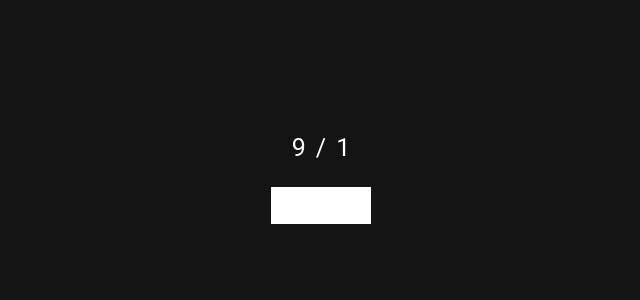
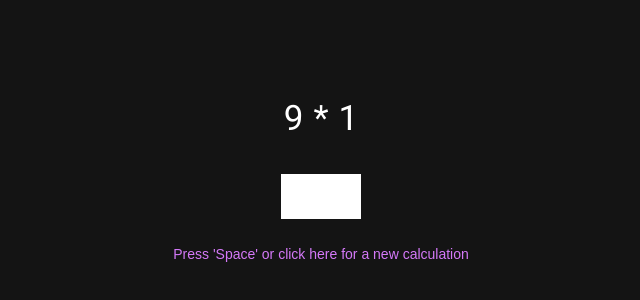
Before and after one commit to tomniekerken/Simple-Calculation-Training, a plain HTML site: page index.html in a window 1280 px wide. Shown: the part 222-522 px from the top of the page, without its empty margins (319-959 px from the left). Drawn offline with Linux system fonts and the light colour scheme.

Commit message:
Fast calculating is now possible with a reset on space or click

```diff
--- a/calculator.js
+++ b/calculator.js
@@ -9,10 +9,11 @@ window.addEventListener('load', () => {
     let mathOperatorSpan = document.querySelector('#mathOperator')
 
     let inputField = document.querySelector('#inputNumber')
+    let newCalcBtn = document.querySelector('#newCalculationBtn')
 
     const min = 1
     const max = 10
-    const operators = ["+", "-", "*", "/"]
+    const operators = ["+", "-", "*"]
 
     let result;
 
@@ -32,9 +33,6 @@ window.addEventListener('load', () => {
                 break
             case "*":
                 result = firstNumber * secondNumber
-                break;
-            case "/":
-                result = firstNumber / secondNumber
                 break;
             default:
                 break
@@ -73,5 +71,15 @@ window.addEventListener('load', () => {
         }
     })
 
+    document.addEventListener("keydown", (e) => {
+        if (e.key == " ") {
+            generateCalculation()
+        }
+    })
+
+    newCalcBtn.addEventListener("click", () => {
+        generateCalculation()
+    })
+
     generateCalculation()
 })
--- a/index.html
+++ b/index.html
@@ -12,10 +12,13 @@
         <section id="calculationSection">
             <p><span id="firstNumber"></span><span id="mathOperator"></span><span id="secondNumber"></span></p>
         </section>
-        <section>
+        <section id="inputSection">
             <form action="#" method="POST" id="form">
                 <input type="text" name="text" id="inputNumber">
             </form>
+        </section>
+        <section>
+            <button id="newCalculationBtn">Press 'Space' or click here for a new calculation</button>
         </section>
     </main>
     <script src="./calculator.js"></script>
--- a/style.css
+++ b/style.css
@@ -1,4 +1,8 @@
 @import url('https://fonts.googleapis.com/css2?family=Roboto:wght@300;400;500;700&display=swap');
+
+* {
+    box-sizing: border-box;
+}
 
 body {
     font-family: 'Roboto', sans-serif;
@@ -15,22 +19,38 @@ main {
 #calculationSection {
     text-align: center;
     color: #fff;
-    font-size: 25px;
+    font-size: 35px;
 }
 
 #mathOperator {
     margin: 0px 10px;
 }
 
+#inputSection {
+    text-align: center;
+}
+
 form input {
-    border-radius: 0px;
-    border: 0px;
     padding: 8px 10px;
-    font-size: 18px;
+    font-size: 25px;
     width: 80px;
-    text-align: center;
 }
 
 form input:focus {
     outline: none;
 }
+
+form input, button {
+    border-radius: 0px;
+    border: 0px;
+    text-align: center;
+}
+
+button {
+    font-size: 14px;
+    margin-top: 20px;
+    padding: 7px 4px;
+    color: rgb(212, 121, 248);
+    background-color: transparent;
+    cursor: pointer;
+}
```
